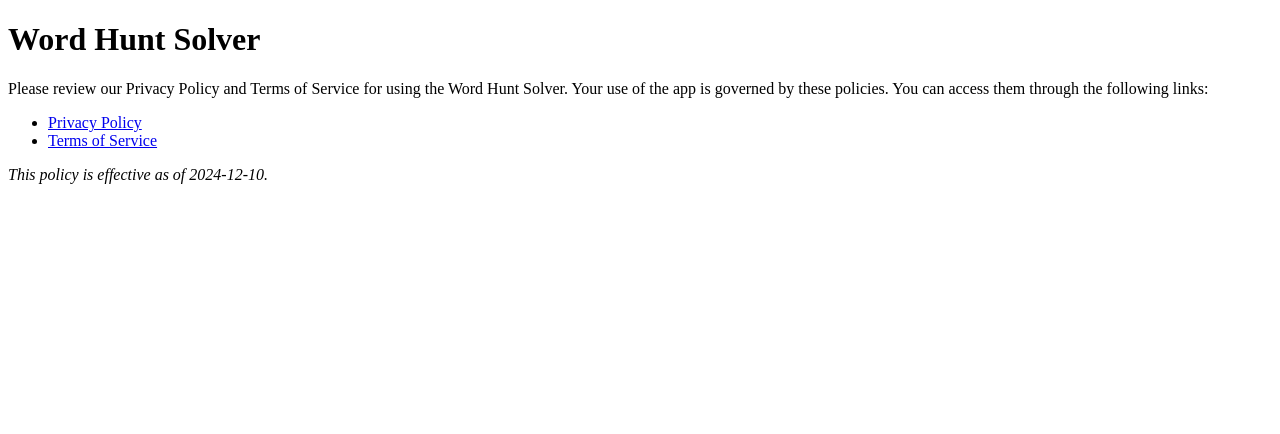
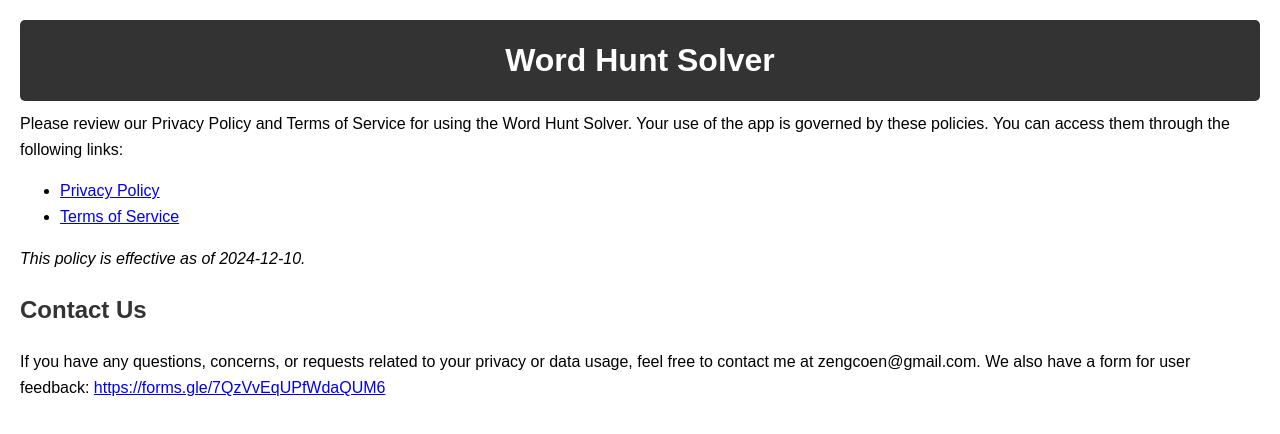
Before and after one commit to zengcoen/WordSolver, a plain HTML site: page index.html in a window 1280 px wide. Drawn offline with Linux system fonts and the light colour scheme.

Commit message:
add contect

```diff
--- a/index.html
+++ b/index.html
@@ -4,6 +4,29 @@
     <meta charset="UTF-8">
     <meta name="viewport" content="width=device-width, initial-scale=1.0">
     <title>Word Hunt Solver</title>
+    <style>
+        body {
+            font-family: Arial, sans-serif;
+            line-height: 1.6;
+            margin: 20px;
+            padding: 0;
+        }
+        h1 {
+            text-align: center;
+            font-weight: bold;
+            color: white;
+            background-color: #333;
+            padding: 15px;
+            border-radius: 5px;
+            margin: 10px 0;
+        }
+        h2 {
+            color: #333;
+        }
+        p {
+            margin: 10px 0;
+        }
+    </style>
 </head>
 <body>
     <h1>Word Hunt Solver</h1>
@@ -13,5 +36,7 @@
         <li><a href="tos" target="_blank">Terms of Service</a></li>
     </ul>
     <p><em>This policy is effective as of 2024-12-10.</em></p>
+    <h2>Contact Us</h2>
+    <p>If you have any questions, concerns, or requests related to your privacy or data usage, feel free to contact me at zengcoen@gmail.com. We also have a form for user feedback: <a href="https://forms.gle/7QzVvEqUPfWdaQUM6" target="_blank">https://forms.gle/7QzVvEqUPfWdaQUM6</a></p>
 </body>
 </html>
```
